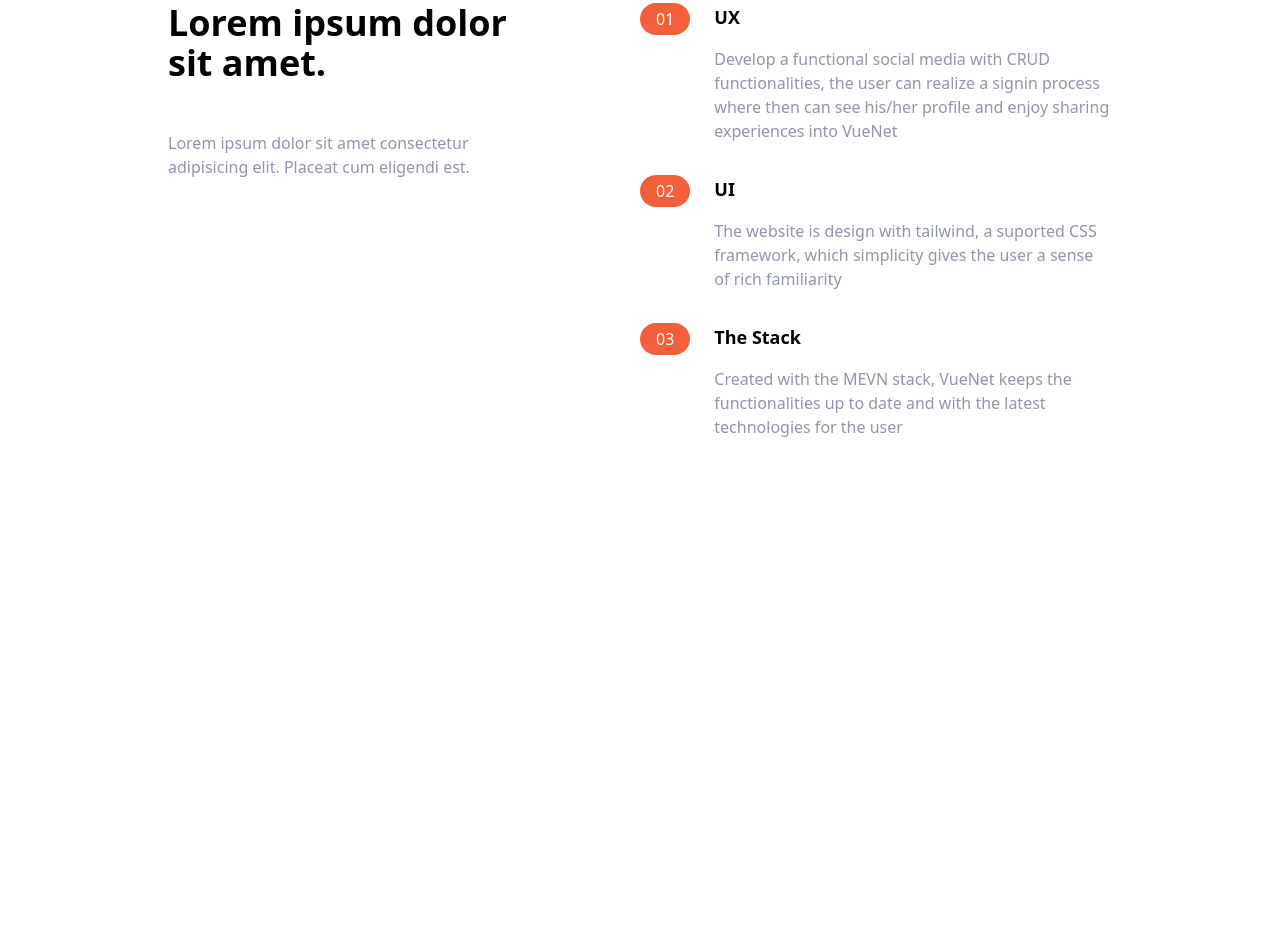
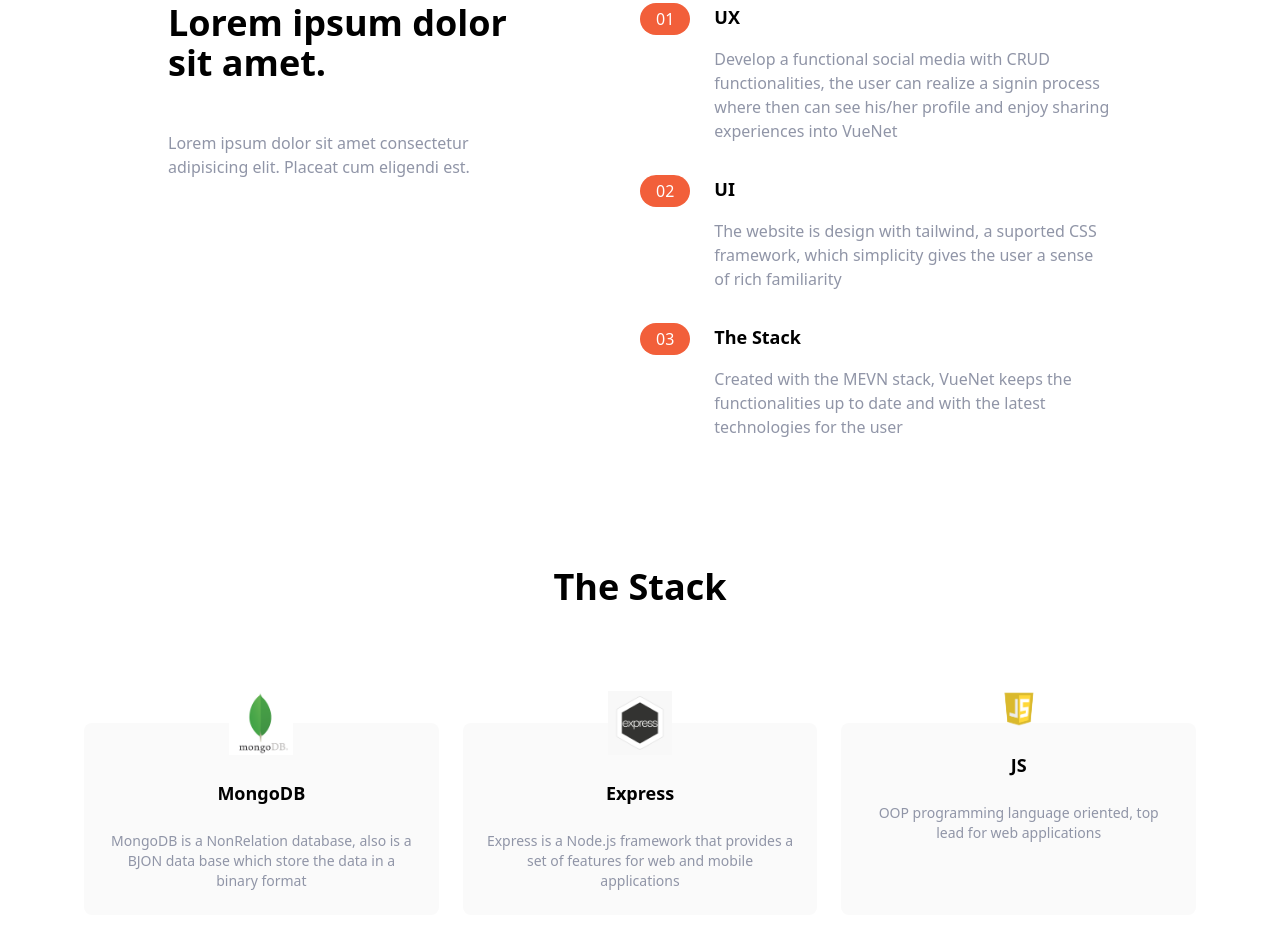
Before and after one commit to giangarof98/tailwind-landing-page, a website: page index.html in a window 1280 px wide. Shown: the part 586-1521 px from the top of the page. Before the commit the page ends 1025 px from the top, so only its background shows below. Drawn offline with Linux system fonts and the light colour scheme.

Commit message:
info section added

```diff
--- a/index.html
+++ b/index.html
@@ -111,5 +111,35 @@
             </div>
         </div>
     </section>
+
+    <!-- More Information -->
+
+    <section>
+        <div class="max-w-6xl px-5 mx-auto mt-32 text-center">
+            <!-- Heading -->
+            <h2 class="text-4xl font-bold text-center">
+                The Stack
+            </h2>
+            <div class="flex flex-col mt-24 md:flex-row md:space-x-6">
+                <div class="flex flex-col items-center p-6 space-y-6 rounded-lg bg-veryLightGray sm:my-5 md:w-1/3">
+                    <img src="./img/mongo.png" class="w-16 -mt-14" alt="">
+                    <h5 class="text-lg font-bold">MongoDB</h5>
+                    <p class="text-sm text-darkGrayishBlue">MongoDB is a NonRelation database, also is a BJON data base which store the data in a binary format</p>
+                </div>
+
+                <div class="flex flex-col items-center p-6 space-y-6 rounded-lg bg-veryLightGray sm:my-5 md:w-1/3">
+                    <img src="./img/expres.jpg" class="w-16 -mt-14" alt="">
+                    <h5 class="text-lg font-bold">Express</h5>
+                    <p class="text-sm text-darkGrayishBlue">Express is a Node.js framework that provides a set of features for web and mobile applications</p>
+                </div>
+
+                <div class="flex flex-col items-center p-6 space-y-6 rounded-lg bg-veryLightGray sm:my-5 md:w-1/3">
+                    <img src="./img/javascript.png" class="w-16 -mt-14" alt="">
+                    <h5 class="text-lg font-bold">JS</h5>
+                    <p class="text-sm text-darkGrayishBlue">OOP programming language oriented, top lead for web applications</p>
+                </div>
+            </div>
+        </div>
+    </section>
 </body>
 </html>
```
Also changed, not shown: css/main.css, img/expres.jpg (added), img/javascript.png (added), img/mongo.png (added), 1 other file.
